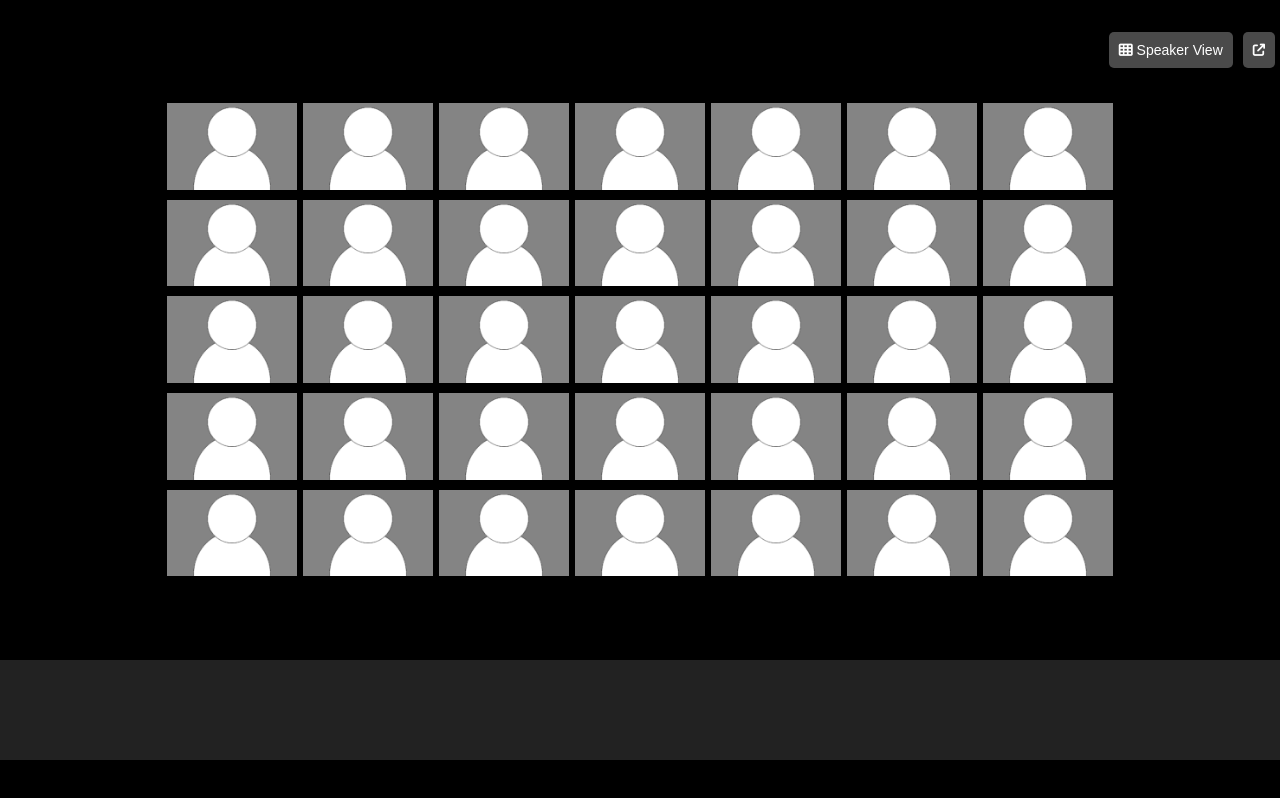
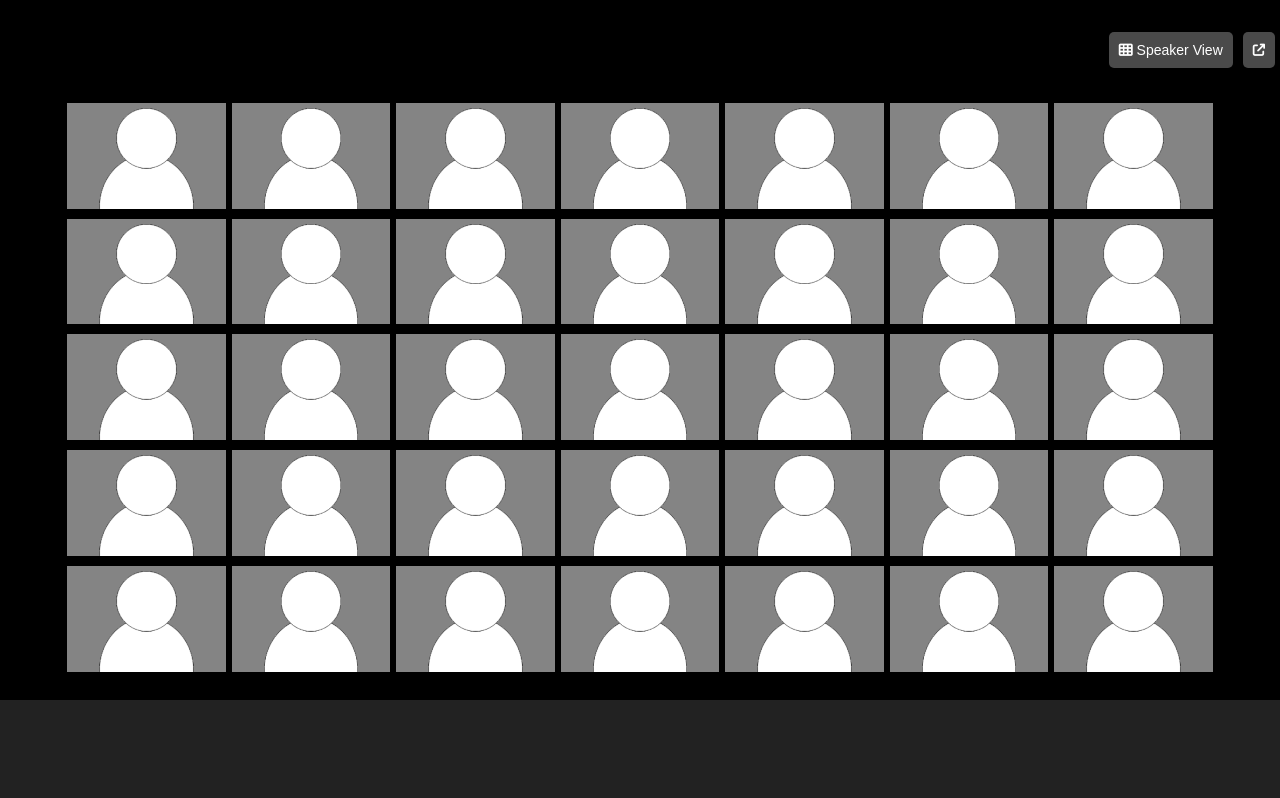
Before and after one commit to StefaniaSgreva/html-css-zoom, a plain HTML site: page index.html in a window 1280 px wide. Drawn offline with Linux system fonts and the light colour scheme.

Commit message:
margin fixes

```diff
--- a/css/style.css
+++ b/css/style.css
@@ -26,10 +26,10 @@ body{
     color: var(--white);
 }
 
-main.container{
+.container{
     max-width: 90%;
     margin: 0 auto;
-    padding: 100px;
+    padding: 100px 0;
 
 }
 
@@ -48,7 +48,7 @@ footer{
     position: fixed;
     bottom: 0;
     left: 0;
-    margin-bottom: 40px;
+    /* margin-bottom: 40px; */
     background-color: var(--dark-gray)
 }
 
```
Also changed, not shown: index.html (+5 -1 lines).
